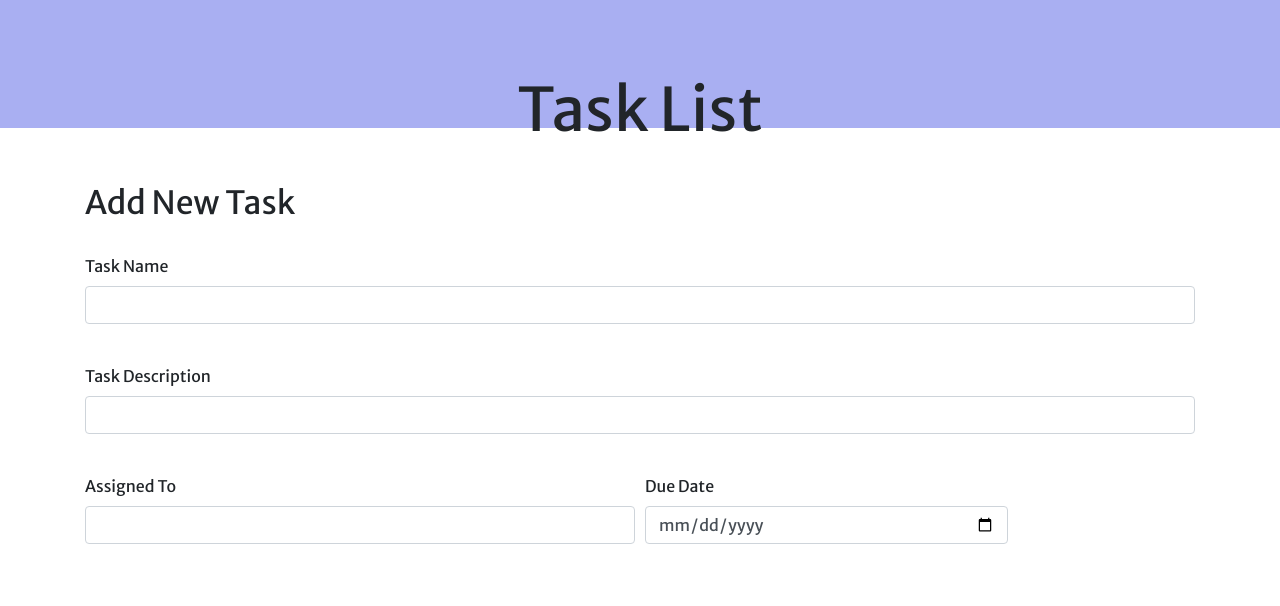
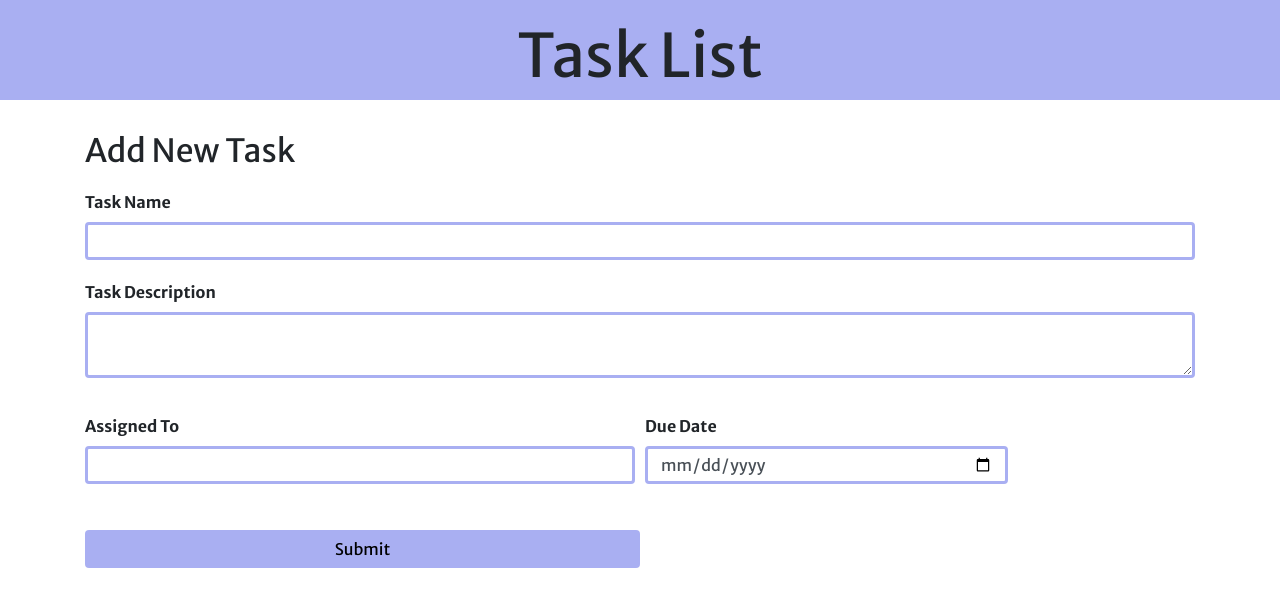
Before and after one commit to jacquetta/task_list, a plain HTML site: page index.html in a window 1280 px wide. Drawn offline with nearby package versions, Linux system fonts and the light colour scheme.

Commit message:
updated styles for form

```diff
--- a/index.html
+++ b/index.html
@@ -23,20 +23,19 @@
         </div>
     </header>
     <main class="container">
-        <br>
+        <section>
             <h2>Add New Task</h2>
-        <br>
             <form>
                 <div class="form-group">
                     <label for="taskName">Task Name</label>
                     <input type="text" class="form-control" id="taskName">
                 </div>
-            <br>
+
                 <div class="form-group">
                     <label for="taskDescription">Task Description</label>
-                <input type="text" class="form-control" id="taskDescription">
+                    <textarea type="text" class="form-control" id="taskDescription" row="3"></textarea>
                 </div>
-            <br>
+
                 <div class="form-row">
                     <div class="form-group col-md-6">
                         <label for="assignedTo">Assigned To</label>
@@ -47,8 +46,9 @@
                         <input type="date" class="form-control" id="dueDate">
                     </div>
                 </div>
+                <button type="submit" class="btn col-md-6">Submit</button>
             </form>
-
+        </section>
     </main>
 
 
--- a/resources/css/style.css
+++ b/resources/css/style.css
@@ -5,11 +5,30 @@ body {
 .jumbotron {
     height: 100px;
     background-color: #a9aff2;
+    padding-top: 20px;
 }
 
 h1 {
     font-size: 60px;
-    text-align: center;
-    padding-top: 10px;
+    text-align:center;
     font-weight: extra-bold;
 }
+
+.form-group {
+    margin-top: 20px;
+
+}
+
+label {
+    font-weight: bold;
+}
+
+#taskDescription, #dueDate, #taskName, #assignedTo{
+    border: 3px solid #a9aff2;
+}
+
+.btn {
+    margin-top: 30px;
+    color:black;
+    background-color: #a9aff2;
+}
```
Lines whose indentation alone changed are shown as unchanged.
